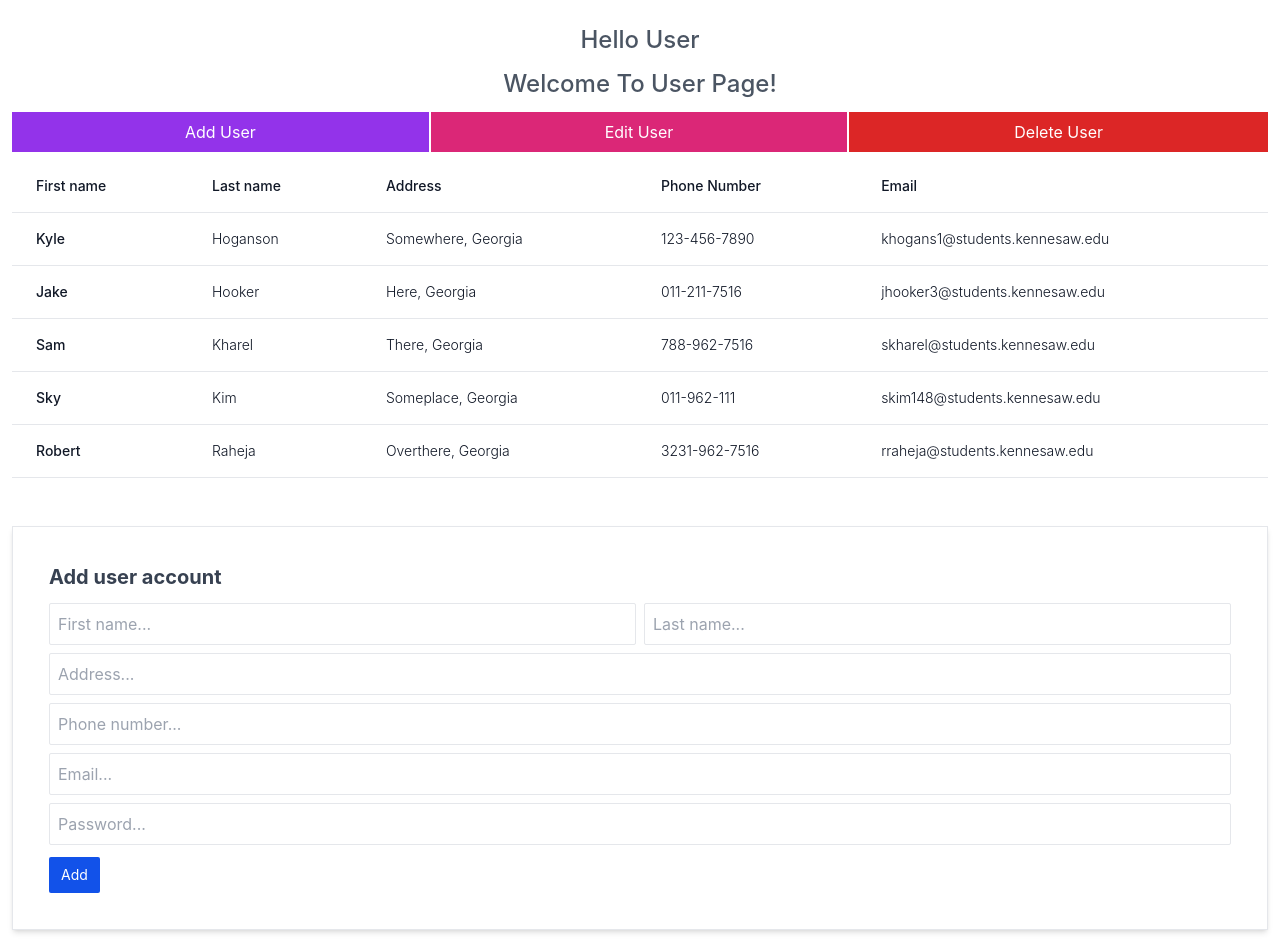
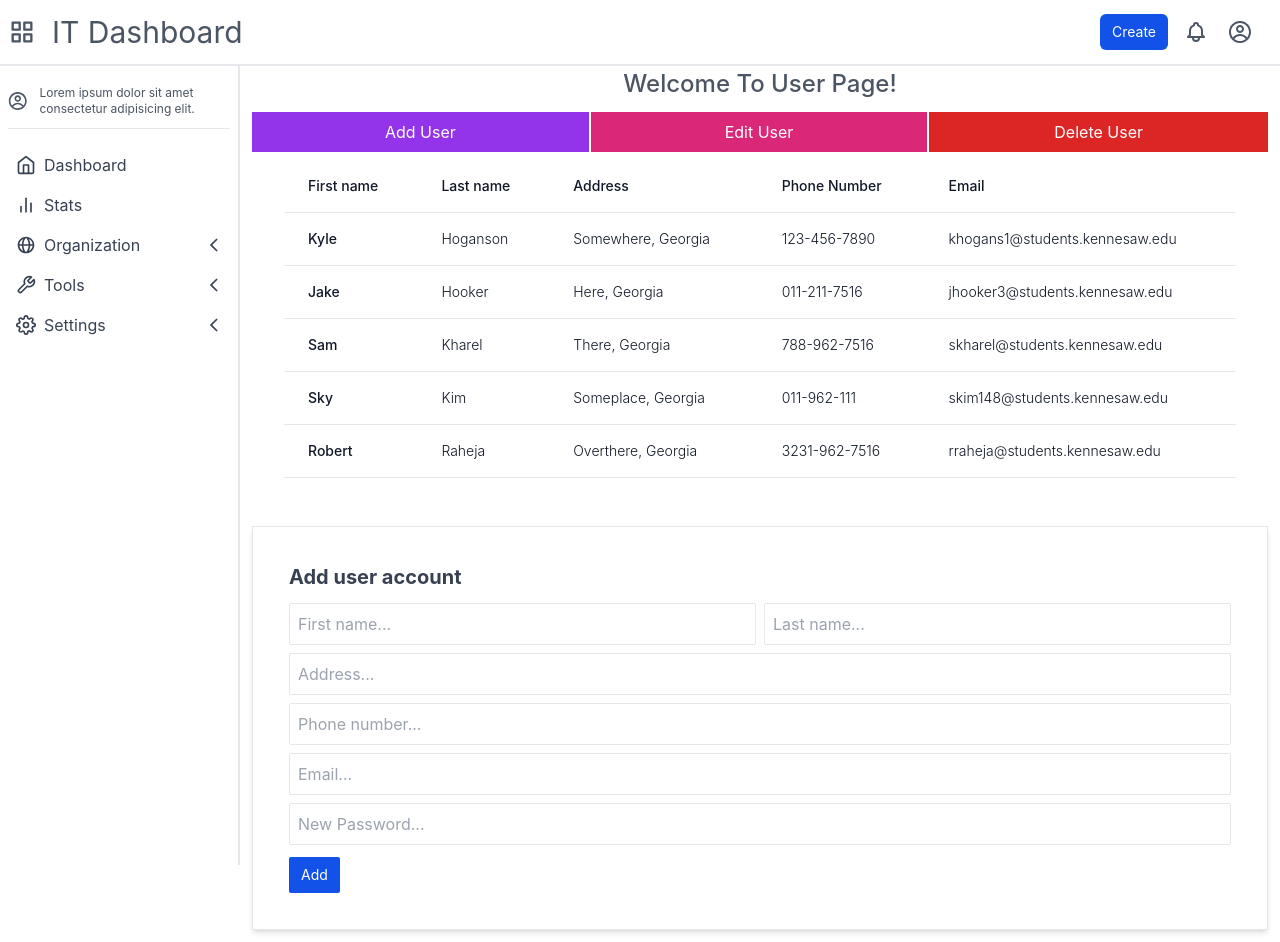
Before and after one commit to IT-Dashboard/IT-Dashboard, a Next.js app: page /users in a window 1280 px wide. Built offline with nearby package versions, Linux system fonts and the light colour scheme.

Commit message:
Add layout to users page

```diff
--- a/pages/users.js
+++ b/pages/users.js
@@ -1,10 +1,11 @@
 import React, { useEffect, useState } from "react";
 import styles from "../components/table.module.css";
 import data from "../components/mock_data.json";
+import Layout from "../components/layout";
 import { nanoid } from "nanoid";
 import Link from "next/link";
 
-const App = () => {
+export default function Page() {
   const [users, setUsers] = useState(data);
   const [addFormData, setAddFormData] = useState({
     firstName: "",
@@ -62,11 +63,11 @@ const App = () => {
         </div>
       </div>
       <div className="flex flex-col">
-				<div className="overflow-x-auto sm:-mx-6 lg:-mx-8">
+        <div className="overflow-x-auto">
           <div className="py-2 inline-block min-w-full sm:px-6 lg:px-8">
             <div className="overflow-hidden">
               <table className="min-w-full">
-								<thead className="bg-white border-b">
+                <thead className="bg-white border-b bg-gray-50">
                   <tr>
                     <th
                       scope="col"
@@ -180,7 +181,7 @@ const App = () => {
         <input
           type="password"
           name="password"
-					placeholder="Password..."
+          placeholder="New Password..."
           required="required"
           className=" border px-2 py-2 mt-2 w-full rounded-sm"
         />
@@ -195,6 +196,8 @@ const App = () => {
       </form>
     </div>
   );
+}
+
+Page.getLayout = function getLayout(page) {
+  return <Layout title="Users Page">{page}</Layout>;
 };
-
-export default App;
```
Lines whose indentation alone changed are shown as unchanged.
